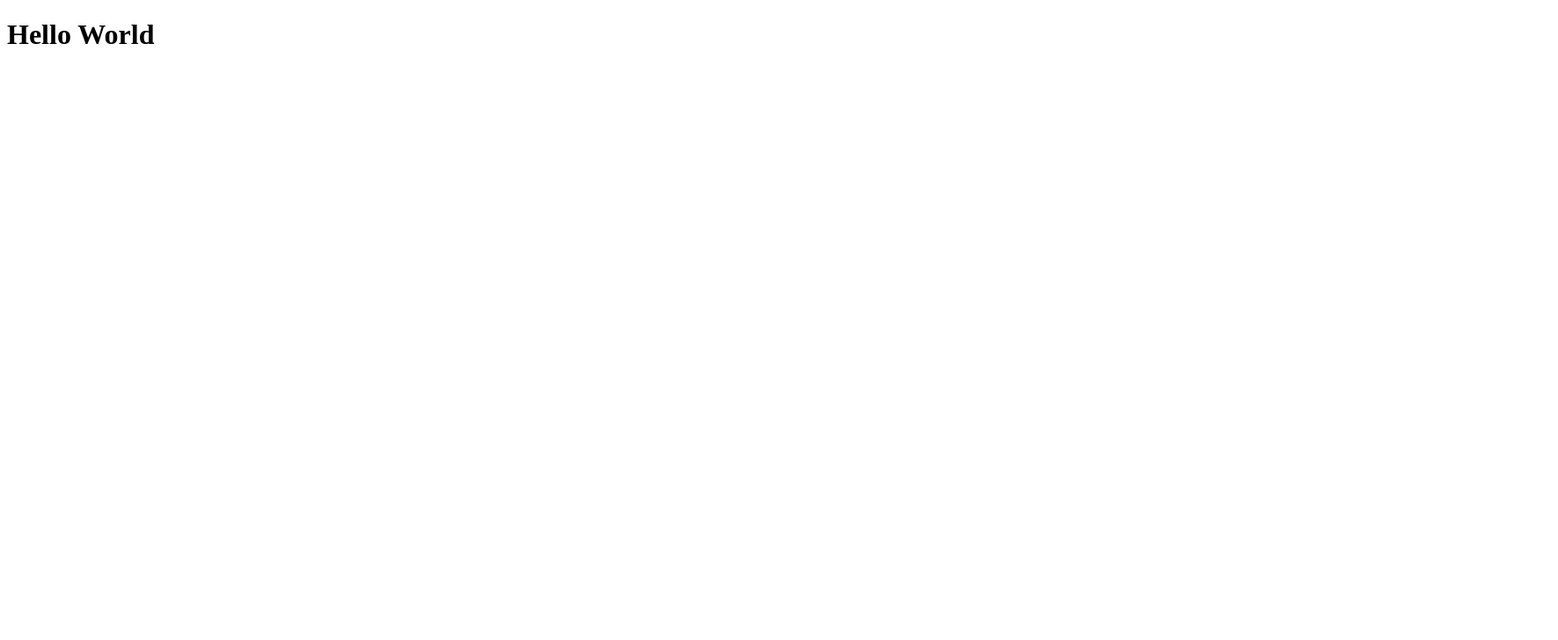
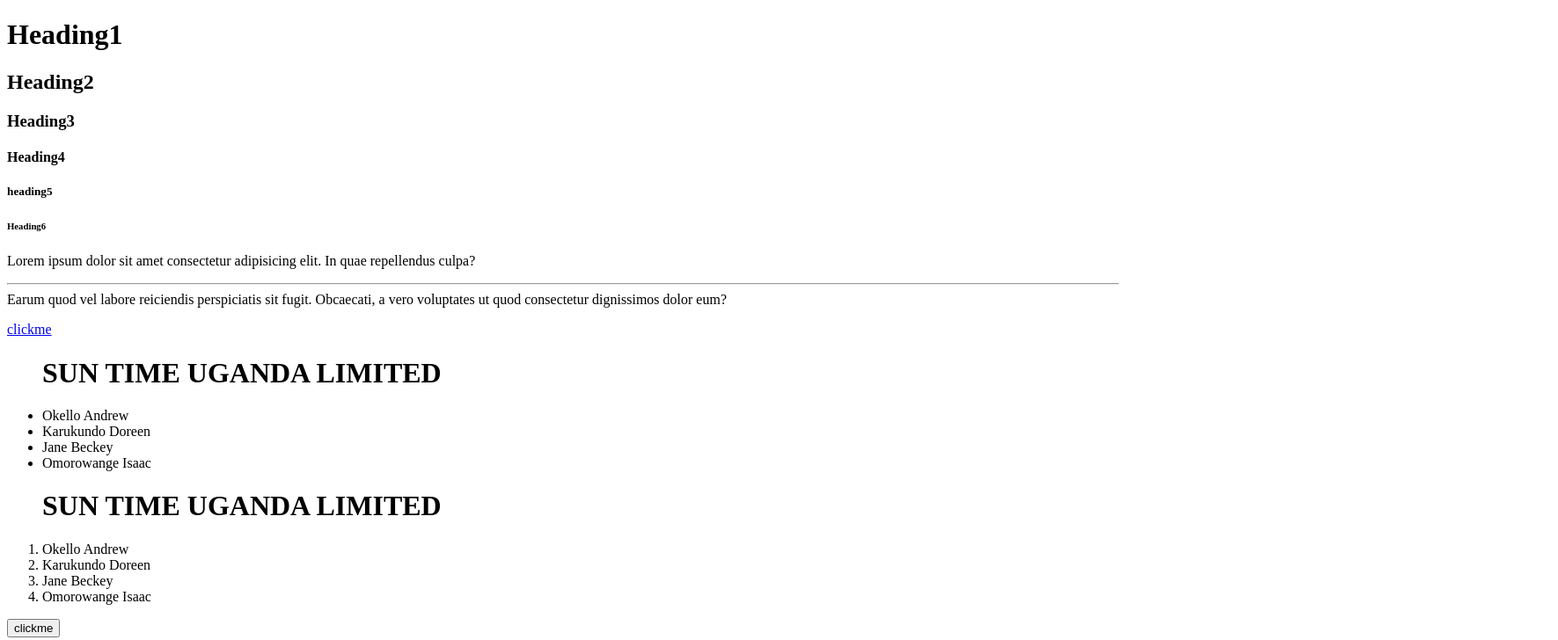
Before and after one commit to isaacomo/my_web, a plain HTML site: page index.html in a window 1280 px wide. Shown: the top 728 px of the page at 88% size, 1771 px wide, since content can reach past the window. Drawn offline with Linux system fonts and the light colour scheme.

Commit message:
web getting builed

```diff
--- a/index.html
+++ b/index.html
@@ -4,9 +4,41 @@
     <meta charset="UTF-8">
     <meta http-equiv="X-UA-Compatible" content="IE=edge">
     <meta name="viewport" content="width=device-width, initial-scale=1.0">
-    <title>Document</title>
+    <title>Html_class</title>
 </head>
 <body>
-    <h1>Hello World</h1>
+    <!--our headings-->
+    <h1>Heading1</h1>
+    <h2>Heading2</h2>
+    <h3>Heading3</h3>
+    <h4>Heading4</h4>
+    <h5>heading5</h5>
+    <h6>Heading6</h6>
+    <!--our paragraphs-->
+    <p>Lorem ipsum dolor sit amet consectetur adipisicing elit. In quae repellendus culpa? <hr> Earum quod vel labore reiciendis perspiciatis sit fugit. Obcaecati, a vero voluptates ut quod consectetur dignissimos dolor eum?
+
+    </p>
+    <!--anchor taga-->
+    <a href="http://www.google.com" target="_blank">clickme</a>
+    <!--ul and ol-->
+    <ul>
+<h1>SUN TIME UGANDA LIMITED</h1>
+<li>Okello Andrew</li>
+<li>Karukundo Doreen</li>
+<li>Jane Beckey</li>
+<li>Omorowange Isaac</li>
+
+    </ul>
+
+    <ol>
+        <h1>SUN TIME UGANDA LIMITED</h1>
+<li>Okello Andrew</li>
+<li>Karukundo Doreen</li>
+<li>Jane Beckey</li>
+<li>Omorowange Isaac</li>
+    </ol>
+    <button>clickme</button>
+    <div style="padding: 200px"></div>
+    <img src="sun time solar logo_1.png" alt="image of a company logo">
 </body>
 </html>
```
Also changed, not shown: sun time solar logo_1.png (added).
